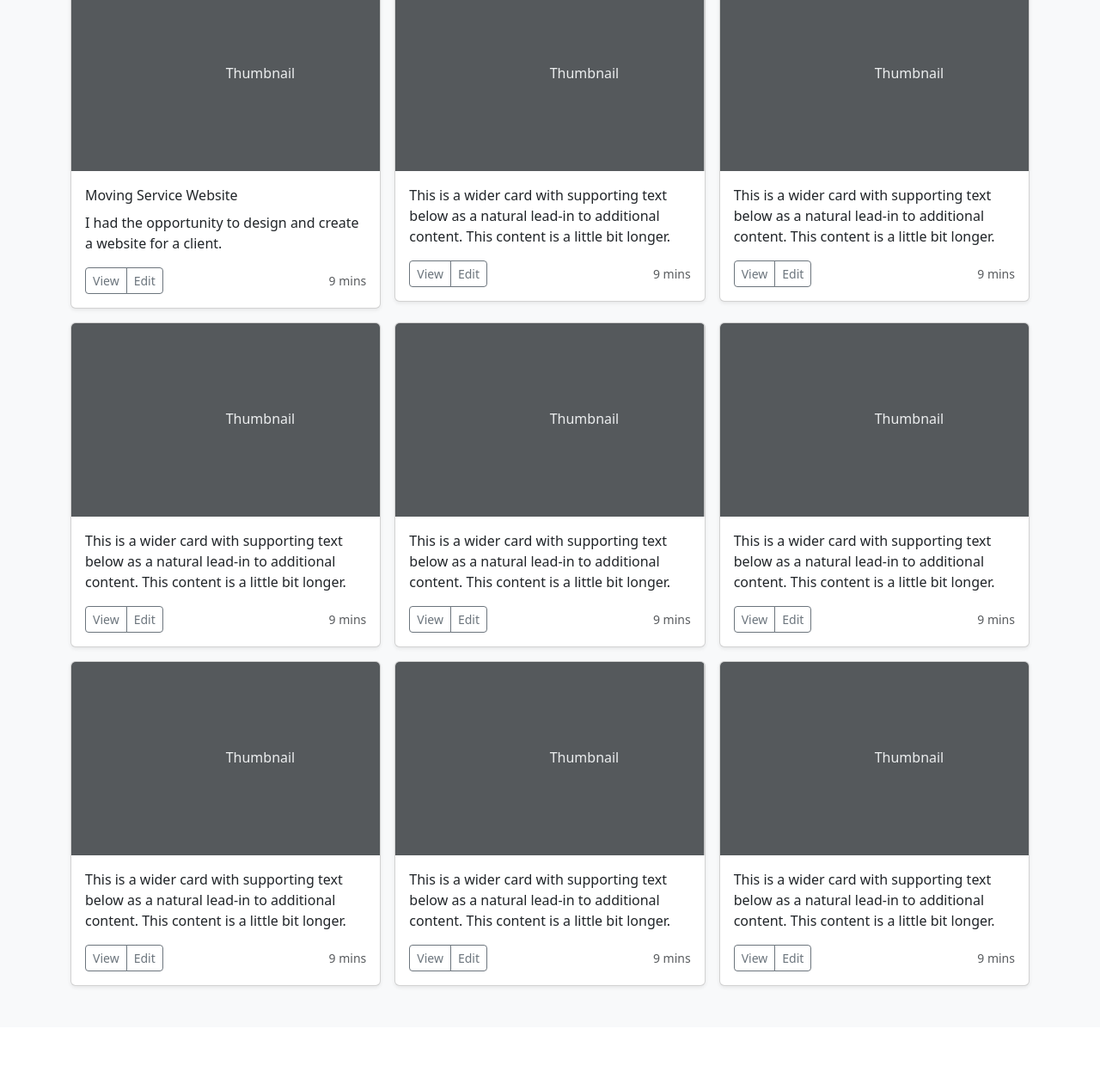
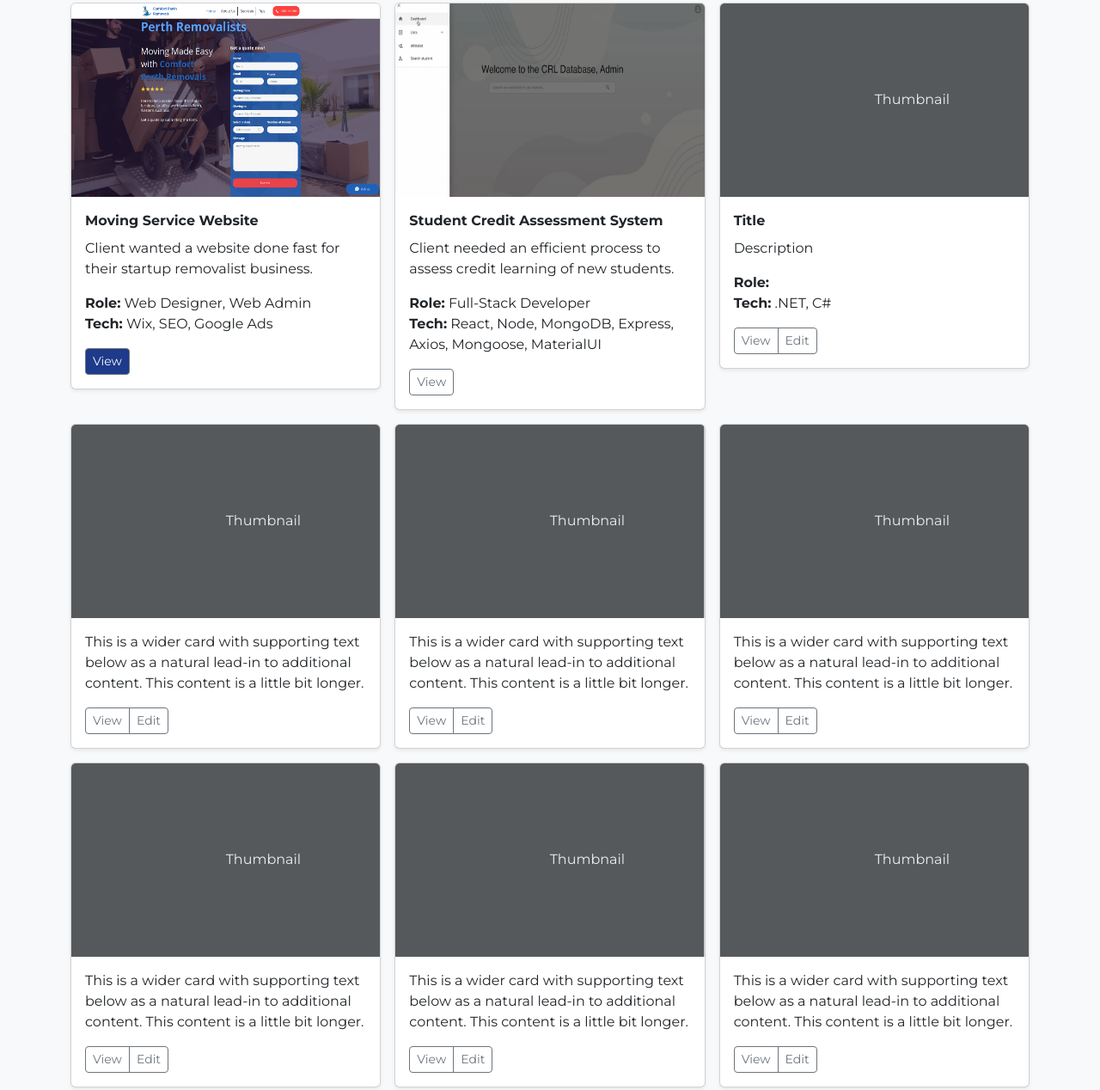
Before and after one commit to franzis17/About_Franz, a plain HTML site: page index.html in a window 1280 px wide. Shown: the part 885-2153 px from the top of the page at 86% size. Before the commit the page ends 2080 px from the top, so only its background shows below. Drawn offline with nearby package versions, Linux system fonts and the light colour scheme.

Commit message:
added two projects

```diff
--- a/css/styles.css
+++ b/css/styles.css
@@ -8,6 +8,15 @@
   - Bright Orange (#FB923C)
   - Emerald Green (#10B981)
 */
+
+:root {
+  --deep-blue: #1E3A8A;
+  --soft-white: #F9FAFB;
+}
+
+body {
+  font-family: 'Montserrat', sans-serif;
+}
 
 .custom-header {
   background-color: #1E3A8A;
@@ -27,7 +36,6 @@
 .intro {
   background-color: #1E3A8A;
   color: #F9FAFB;
-  font-family: "Montserrat", sans-serif;
   padding-top: 100px;
   padding-bottom: 100px;
   margin-bottom: 100px;
@@ -49,3 +57,12 @@
   --bs-btn-active-bg: #4f92f6;
   --bs-btn-active-border-color: #4f92f6;
 }
+
+.card-title {
+  font-weight: bold;
+}
+
+.btn-projects {
+  color: var(--soft-white);
+  background-color: #1E3A8A;
+}
--- a/index.html
+++ b/index.html
@@ -85,18 +85,58 @@
         <div class="row row-cols-1 row-cols-sm-2 row-cols-md-3 g-3">
           <div class="col">
             <div class="card shadow-sm">
+              <img class="card-img-top" width="100%" height="225" src="./images/projects/moving_service-homepage.png" alt="">
+              <div class="card-body">
+                <p class="card-title">Moving Service Website</p>
+                <p class="card-text">Client wanted a website done fast for their startup removalist business.</p>
+                <p class="card-text-2">
+                  <b>Role:</b> Web Designer, Web Admin
+                  <br>
+                  <b>Tech:</b> Wix, SEO, Google Ads
+                </p>
+                <div class="d-flex justify-content-between align-items-center">
+                  <div class="btn-group">
+                    <button type="button" class="btn-projects btn btn-sm btn-outline-secondary">View</button>
+                  </div>
+                </div>
+              </div>
+            </div>
+          </div>
+          <div class="col">
+            <div class="card shadow-sm">
+              <img class="card-img-top" width="100%" height="225" src="./images/projects/student_credit_assessment-homepage.png" alt="">
+              <div class="card-body">
+                <p class="card-title">Student Credit Assessment System</p>
+                <p class="card-text">Client needed an efficient process to assess credit learning of new students.</p>
+                <p class="card-text-2">
+                  <b>Role:</b> Full-Stack Developer
+                  <br>
+                  <b>Tech:</b> React, Node, MongoDB, Express, Axios, Mongoose, MaterialUI
+                </p>
+                <div class="d-flex justify-content-between align-items-center">
+                  <div class="btn-group">
+                    <button type="button" class="btn btn-sm btn-outline-secondary">View</button>
+                  </div>
+                </div>
+              </div>
+            </div>
+          </div>
+          <div class="col">
+            <div class="card shadow-sm">
               <svg class="bd-placeholder-img card-img-top" width="100%" height="225" xmlns="http://www.w3.org/2000/svg" role="img" aria-label="Placeholder: Thumbnail" preserveAspectRatio="xMidYMid slice" focusable="false"><title>Placeholder</title><rect width="100%" height="100%" fill="#55595c"></rect><text x="50%" y="50%" fill="#eceeef" dy=".3em">Thumbnail</text></svg>
               <div class="card-body">
-                <p class="card-title">Moving Service Website</p>
-                <p class="card-text">
-                  I had the opportunity to design and create a website for a client.
+                <p class="card-title">Title</p>
+                <p class="card-text">Description</p>
+                <p class="card-text-2">
+                  <b>Role:</b>
+                  <br>
+                  <b>Tech:</b> .NET, C#
                 </p>
                 <div class="d-flex justify-content-between align-items-center">
                   <div class="btn-group">
                     <button type="button" class="btn btn-sm btn-outline-secondary">View</button>
                     <button type="button" class="btn btn-sm btn-outline-secondary">Edit</button>
                   </div>
-                  <small class="text-body-secondary">9 mins</small>
                 </div>
               </div>
             </div>
@@ -111,7 +151,6 @@
                     <button type="button" class="btn btn-sm btn-outline-secondary">View</button>
                     <button type="button" class="btn btn-sm btn-outline-secondary">Edit</button>
                   </div>
-                  <small class="text-body-secondary">9 mins</small>
                 </div>
               </div>
             </div>
@@ -126,7 +165,6 @@
                     <button type="button" class="btn btn-sm btn-outline-secondary">View</button>
                     <button type="button" class="btn btn-sm btn-outline-secondary">Edit</button>
                   </div>
-                  <small class="text-body-secondary">9 mins</small>
                 </div>
               </div>
             </div>
@@ -141,7 +179,6 @@
                     <button type="button" class="btn btn-sm btn-outline-secondary">View</button>
                     <button type="button" class="btn btn-sm btn-outline-secondary">Edit</button>
                   </div>
-                  <small class="text-body-secondary">9 mins</small>
                 </div>
               </div>
             </div>
@@ -156,7 +193,6 @@
                     <button type="button" class="btn btn-sm btn-outline-secondary">View</button>
                     <button type="button" class="btn btn-sm btn-outline-secondary">Edit</button>
                   </div>
-                  <small class="text-body-secondary">9 mins</small>
                 </div>
               </div>
             </div>
@@ -171,7 +207,6 @@
                     <button type="button" class="btn btn-sm btn-outline-secondary">View</button>
                     <button type="button" class="btn btn-sm btn-outline-secondary">Edit</button>
                   </div>
-                  <small class="text-body-secondary">9 mins</small>
                 </div>
               </div>
             </div>
@@ -186,37 +221,6 @@
                     <button type="button" class="btn btn-sm btn-outline-secondary">View</button>
                     <button type="button" class="btn btn-sm btn-outline-secondary">Edit</button>
                   </div>
-                  <small class="text-body-secondary">9 mins</small>
-                </div>
-              </div>
-            </div>
-          </div>
-          <div class="col">
-            <div class="card shadow-sm">
-              <svg class="bd-placeholder-img card-img-top" width="100%" height="225" xmlns="http://www.w3.org/2000/svg" role="img" aria-label="Placeholder: Thumbnail" preserveAspectRatio="xMidYMid slice" focusable="false"><title>Placeholder</title><rect width="100%" height="100%" fill="#55595c"></rect><text x="50%" y="50%" fill="#eceeef" dy=".3em">Thumbnail</text></svg>
-              <div class="card-body">
-                <p class="card-text">This is a wider card with supporting text below as a natural lead-in to additional content. This content is a little bit longer.</p>
-                <div class="d-flex justify-content-between align-items-center">
-                  <div class="btn-group">
-                    <button type="button" class="btn btn-sm btn-outline-secondary">View</button>
-                    <button type="button" class="btn btn-sm btn-outline-secondary">Edit</button>
-                  </div>
-                  <small class="text-body-secondary">9 mins</small>
-                </div>
-              </div>
-            </div>
-          </div>
-          <div class="col">
-            <div class="card shadow-sm">
-              <svg class="bd-placeholder-img card-img-top" width="100%" height="225" xmlns="http://www.w3.org/2000/svg" role="img" aria-label="Placeholder: Thumbnail" preserveAspectRatio="xMidYMid slice" focusable="false"><title>Placeholder</title><rect width="100%" height="100%" fill="#55595c"></rect><text x="50%" y="50%" fill="#eceeef" dy=".3em">Thumbnail</text></svg>
-              <div class="card-body">
-                <p class="card-text">This is a wider card with supporting text below as a natural lead-in to additional content. This content is a little bit longer.</p>
-                <div class="d-flex justify-content-between align-items-center">
-                  <div class="btn-group">
-                    <button type="button" class="btn btn-sm btn-outline-secondary">View</button>
-                    <button type="button" class="btn btn-sm btn-outline-secondary">Edit</button>
-                  </div>
-                  <small class="text-body-secondary">9 mins</small>
                 </div>
               </div>
             </div>
```
Also changed, not shown: images/projects/moving_service-homepage.png (added), images/projects/student_credit_assessment-homepage.png (added), images/projects/student_credit_assessment-units_list.png (added).
